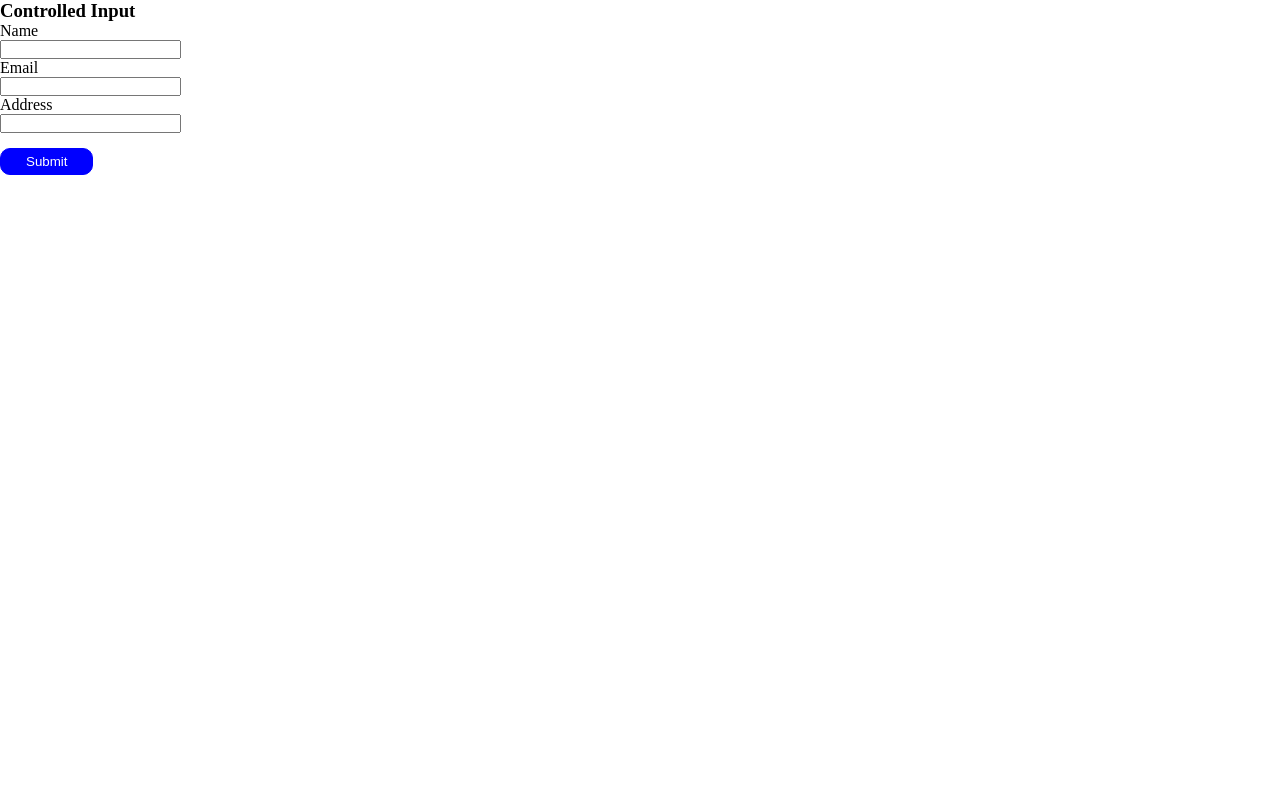
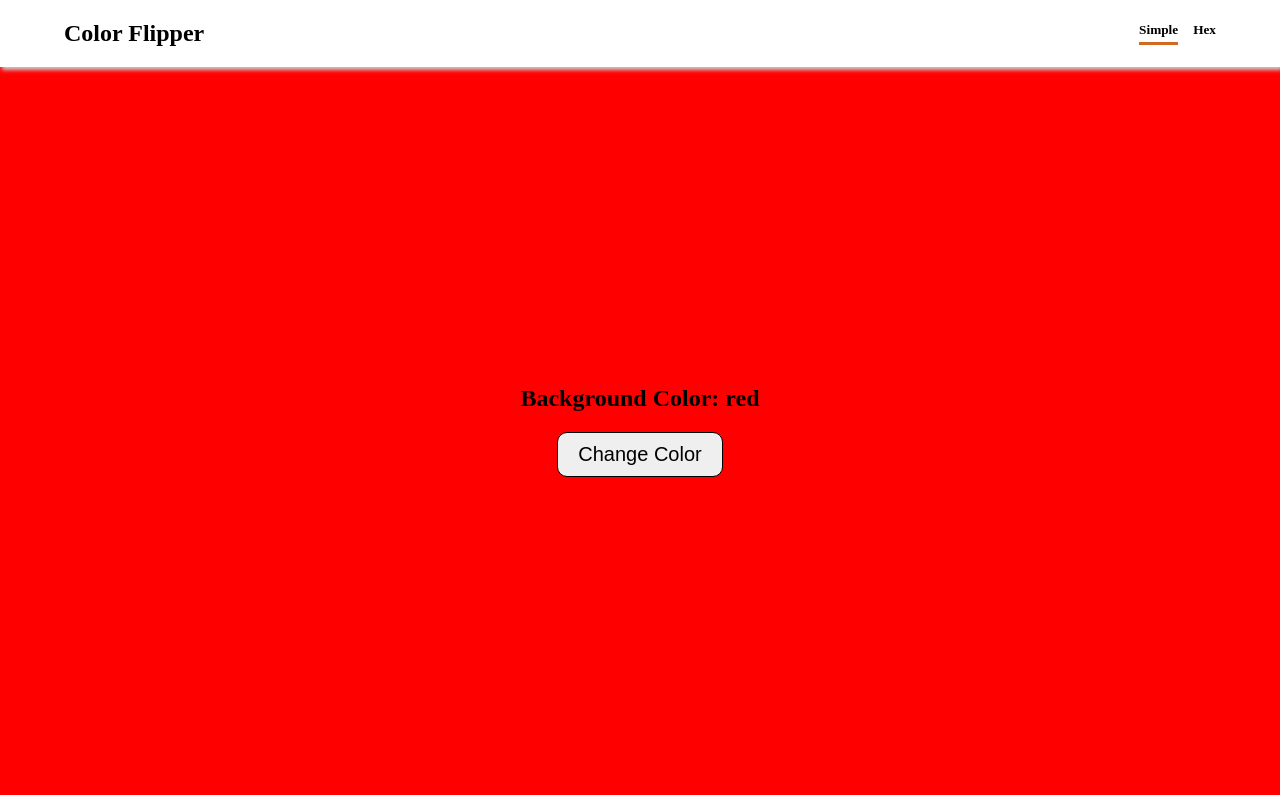
Before and after one commit to odomfavour/kodecamp-vite-app, a React (Vite) app: page / in a window 1280 px wide. Built offline with nearby package versions, Linux system fonts and the light colour scheme; the HTML template or start-up script is replaced by a standard one.

Commit message:
ch: created color flipper

```diff
--- a/src/App.jsx
+++ b/src/App.jsx
@@ -1,9 +1,9 @@
-import ControlledInput from './components/ControlledInput/index';
+import ColorChanger from './components/ColorChanger/Index';
 
 const App = () => {
   return (
     <div>
-      <ControlledInput />
+      <ColorChanger />
     </div>
   );
 };
--- /dev/null
+++ b/src/components/ColorChanger/Index.jsx
@@ -0,0 +1,93 @@
+import { useState } from 'react';
+import './colorChanger.css';
+const ColorChanger = () => {
+  const [activeTab, setActiveTab] = useState('simple');
+  const [simpleColor, setSimpleColor] = useState('red');
+  const [hexColor, setHexColor] = useState('#f1f5f3');
+  const colors = ['red', 'blue', 'green', 'indigo', 'orange', 'pink', 'yellow'];
+  const hex = [0, 1, 2, 3, 4, 5, 6, 7, 8, 9, 'A', 'B', 'C', 'D', 'E', 'F'];
+
+  const changeSimpleColor = () => {
+    let randomNumber = Math.floor(Math.random() * colors.length);
+    setSimpleColor(colors[randomNumber]);
+  };
+
+  const changeHexColor = () => {
+    // #ffffff
+    let color = '#';
+    for (let i = 0; i < 6; i++) {
+      let randomNumber = Math.floor(Math.random() * hex.length);
+      color += hex[randomNumber];
+    }
+    setHexColor(color);
+  };
+
+  return (
+    <div
+      className='wrapper'
+      style={{
+        backgroundColor: `${activeTab === 'simple' ? simpleColor : hexColor}`,
+      }}
+    >
+      <nav>
+        <div className='container'>
+          <div className='flex justify-between items-center'>
+            <h2>Color Flipper</h2>
+            <div className='tabs flex gap-3'>
+              <h5
+                className={`cursor-pointer ${
+                  activeTab === 'simple' ? 'activeTab' : ''
+                }`}
+                role='button'
+                onClick={() => setActiveTab('simple')}
+              >
+                Simple
+              </h5>
+              <h5
+                className={`cursor-pointer ${
+                  activeTab === 'simple' ? '' : 'activeTab'
+                }`}
+                role='button'
+                onClick={() => setActiveTab('hex')}
+              >
+                Hex
+              </h5>
+            </div>
+          </div>
+        </div>
+      </nav>
+      <main>
+        <div className='container'>
+          <div className='flex vh-80 items-center justify-center'>
+            <div>
+              <h2>
+                Background Color:{' '}
+                {activeTab === 'simple' ? simpleColor : hexColor}{' '}
+              </h2>
+              <div className='flex justify-center items-center mt-5'>
+                {activeTab !== 'simple' && (
+                  <button
+                    className='change-btn cursor-pointer'
+                    onClick={changeHexColor}
+                  >
+                    Change Color
+                  </button>
+                )}
+                {activeTab === 'simple' && (
+                  <button
+                    className='change-btn cursor-pointer'
+                    onClick={changeSimpleColor}
+                  >
+                    Change Color
+                  </button>
+                )}
+              </div>
+            </div>
+          </div>
+        </div>
+      </main>
+    </div>
+  );
+};
+
+export default ColorChanger;
--- /dev/null
+++ b/src/components/ColorChanger/colorChanger.css
@@ -0,0 +1,54 @@
+.flex {
+  display: flex;
+}
+
+.items-center {
+  align-items: center;
+}
+
+.justify-between {
+  justify-content: space-between;
+}
+
+.justify-center {
+  justify-content: center;
+}
+
+.container {
+  width: 90%;
+  margin: 0 auto;
+}
+
+nav {
+  padding: 20px 0;
+  box-shadow: 2px 3px 4px #ccc;
+  background-color: #fff;
+}
+
+.cursor-pointer {
+  cursor: pointer;
+}
+
+.gap-3 {
+  gap: 15px;
+}
+
+.vh-80 {
+  min-height: 91vh;
+}
+
+.change-btn {
+  padding: 10px 20px;
+  border: 1px solid #000;
+  border-radius: 10px;
+  font-size: 20px;
+}
+
+.mt-5 {
+  margin-top: 20px;
+}
+
+.activeTab {
+  border-bottom: 3px solid chocolate;
+  padding-bottom: 4px;
+}
--- a/src/components/ControlledInput/index.jsx
+++ b/src/components/ControlledInput/index.jsx
@@ -9,7 +9,7 @@ const ControlledInput = () => {
   };
   const [person, setPerson] = useState(cleared);
   const [people, setPeople] = useState([]);
-  const [isBtnDisabled, setIsBtnDisabled] = useState(false);
+  const [isBtnDisabled, setIsBtnDisabled] = useState(true);
 
   // const [email, setEmail] = useState('');
   // const [address, setAddress] = useState('');
@@ -29,13 +29,11 @@ const ControlledInput = () => {
     }
   };
 
-  // useEffect(() => {
-  //   // if (!person.name && !person.email && !person.address) {
-  //   //   setIsBtnDisabled(true);
-  //   // } else {
-  //   //   setIsBtnDisabled(true);
-  //   // }
-  // }, [person]);
+  useEffect(() => {
+    if (person.name && person.email && person.address) {
+      setIsBtnDisabled(false);
+    }
+  }, [person]);
 
   return (
     <div>
@@ -77,7 +75,9 @@ const ControlledInput = () => {
           </div>
         </div>
         <div>
-          <button className='btn'>Submit</button>
+          <button className='btn' disabled={isBtnDisabled}>
+            Submit
+          </button>
         </div>
       </form>
       {people &&
```
